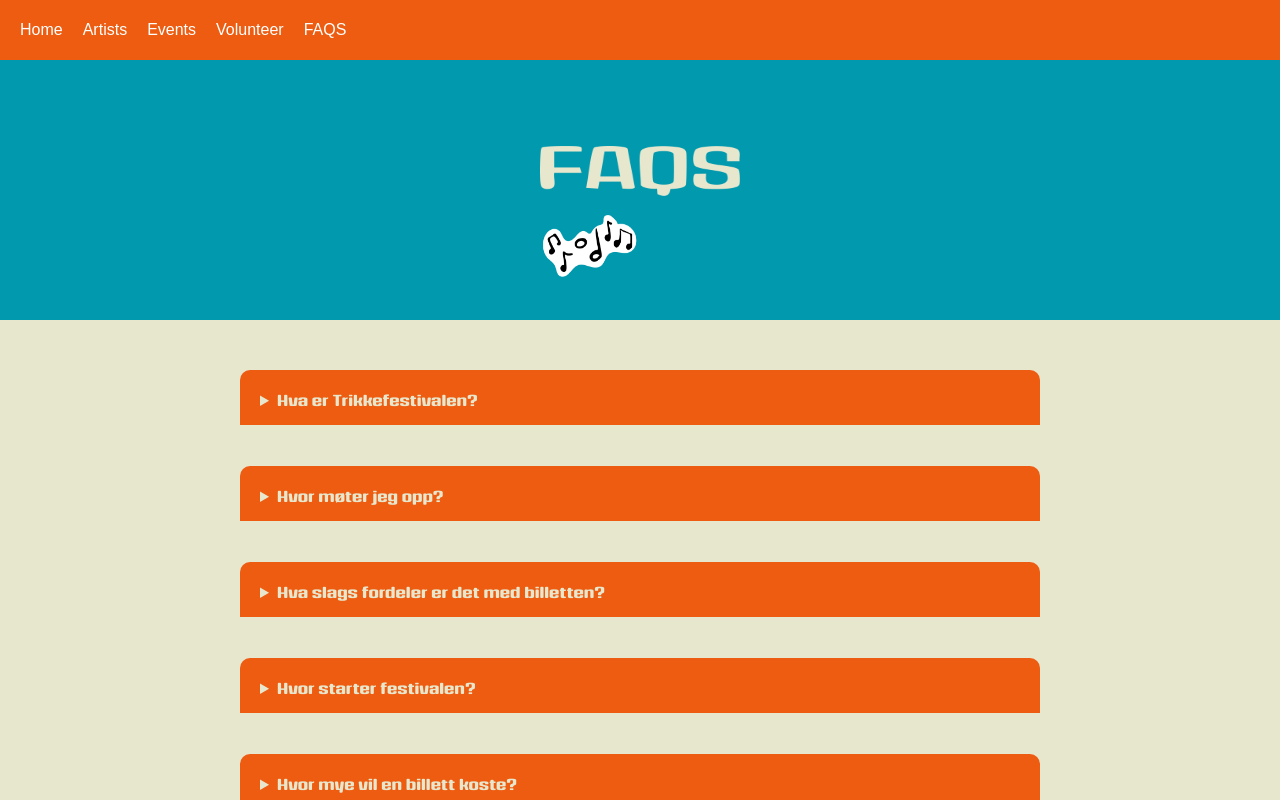
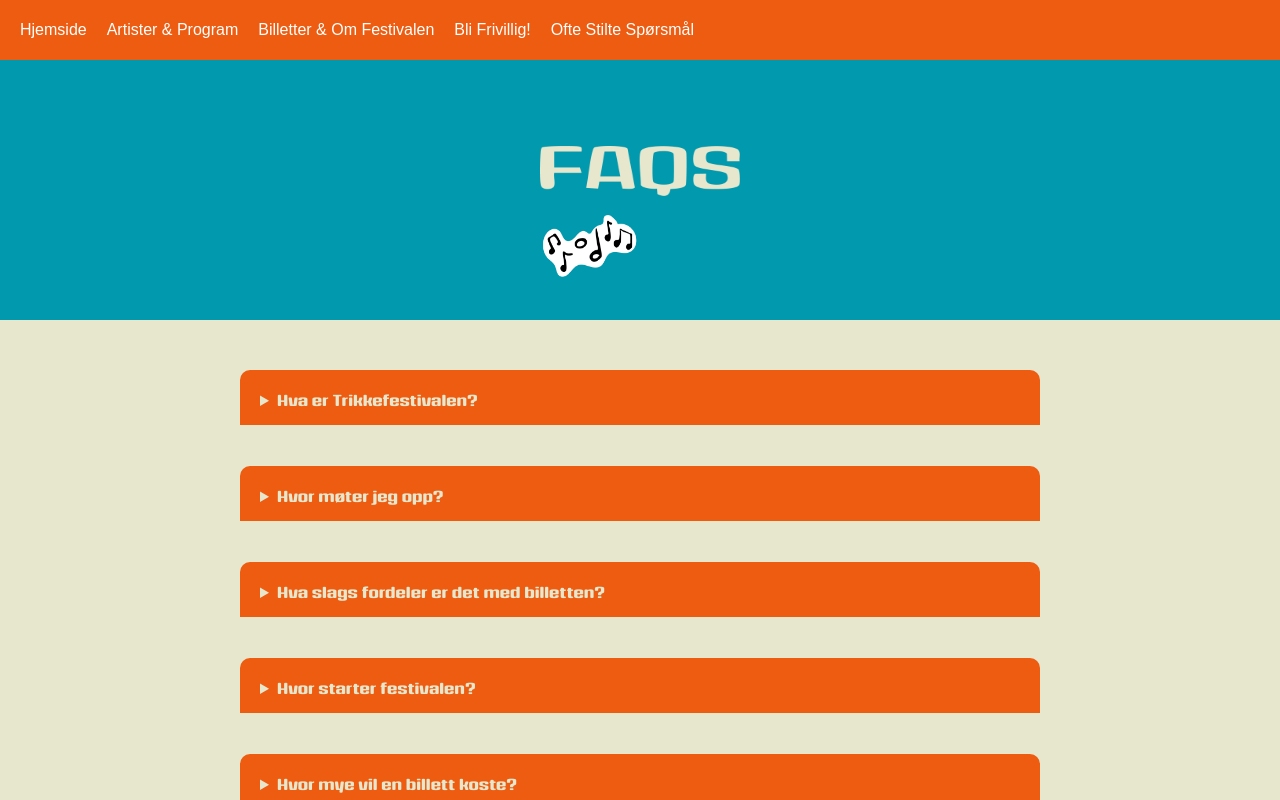
Before and after one commit to KWaloen/trikkefestivalen_next, a Next.js app: page /faqs in a window 1280 px wide. Shown: the top 800 px of the page. Built offline with nearby package versions, Linux system fonts and the light colour scheme.

Commit message:
fix navbar titles

```diff
--- a/src/app/components/NavBar.js
+++ b/src/app/components/NavBar.js
@@ -7,11 +7,11 @@ export default function NavBar() {
     <div className={styles.navbar}>
 
       <div className={styles.navbarright}>
-        <Link href="/">Home</Link>
-        <Link href="/artists">Artists</Link>
-        <Link href="/events">Events</Link>
-        <Link href="/volunteer">Volunteer</Link>
-        <Link href="/faqs">FAQS</Link>
+        <Link href="/">Hjemside</Link>
+        <Link href="/artists">Artister & Program</Link>
+        <Link href="/events">Billetter & Om Festivalen</Link>
+        <Link href="/volunteer">Bli Frivillig!</Link>
+        <Link href="/faqs">Ofte Stilte Spørsmål</Link>
       </div>
     </div>
   );
```
